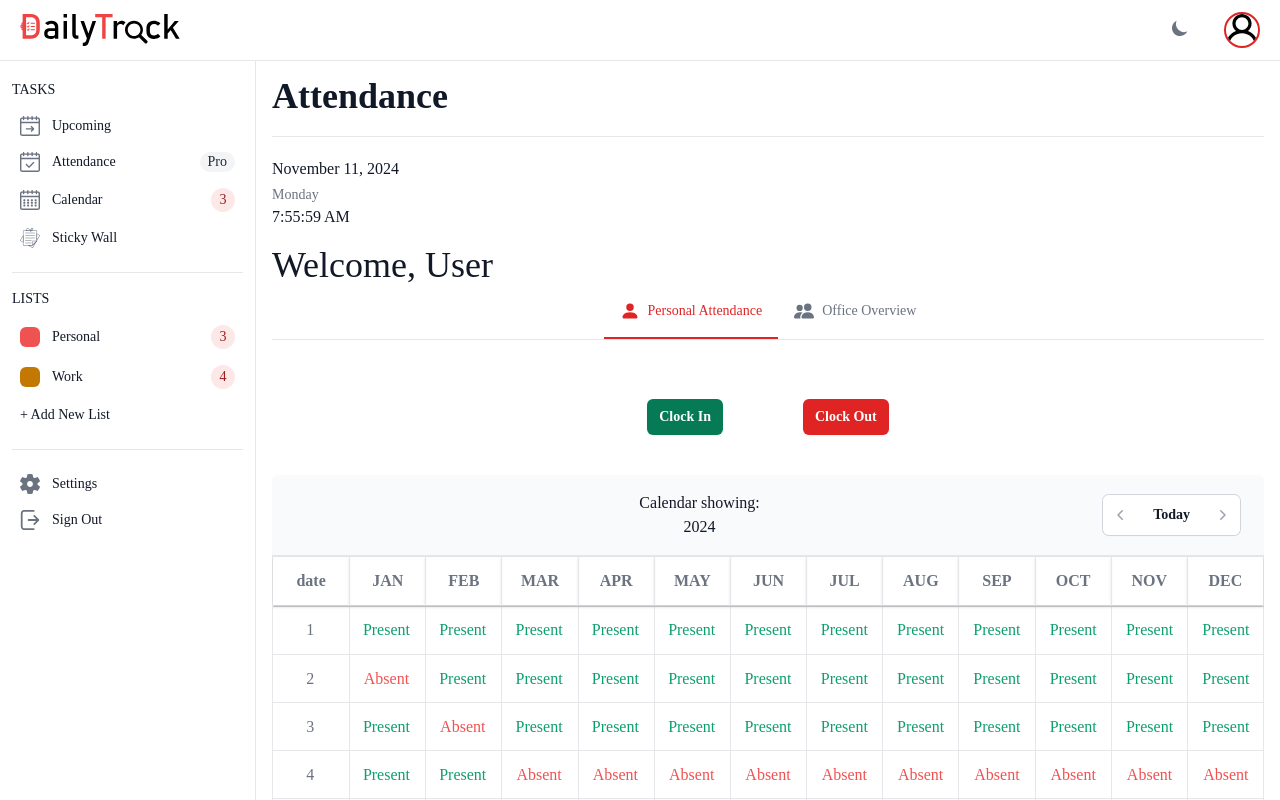
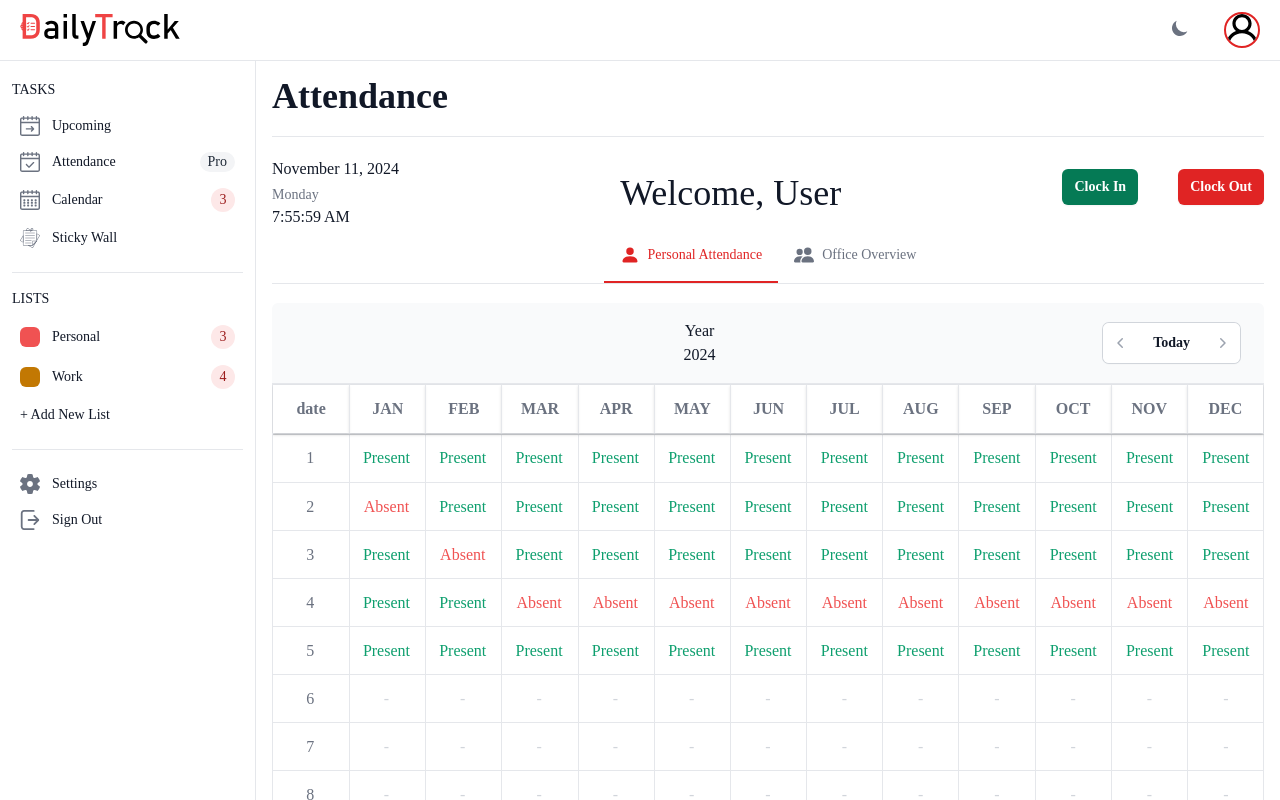
Before and after one commit to Rahat47313/DailyTrackClient, a React (Vite) app: page / in a window 1280 px wide. Shown: the top 800 px of the page. Built offline with nearby package versions, Linux system fonts and the light colour scheme; a web font is replaced by a local one.

Commit message:
update Attendance page

```diff
--- a/src/components/Attendance/Attendance.tsx
+++ b/src/components/Attendance/Attendance.tsx
@@ -12,6 +12,8 @@ export default function Attendance() {
     new Date().toLocaleTimeString()
   );
   const currentDate = useSelector(selectCurrentDate);
+  const [clockingInTime, setClockingInTime] = useState("");
+  const [clockingOutTime, setClockingOutTime] = useState("");
   const tabTheme = {
     base: "flex flex-col gap-2",
     tablist: {
@@ -54,7 +56,8 @@ export default function Attendance() {
       <div className="font-bold text-4xl border-b border-gray-200 dark:border-gray-700 pb-5 mb-5">
         Attendance
       </div>
-      <div className="mb-4">
+      <div className="flex items-center">
+        <div>
           <p>
             {currentDate.toLocaleDateString("default", {
               year: "numeric",
@@ -67,7 +70,28 @@ export default function Attendance() {
           </p>
           <p>{currentTime}</p>
         </div>
-      <p className="text-4xl">Welcome, User</p>
+        <p className="flex text-4xl mx-auto">Welcome, User</p>
+        <div className="flex flex-col items-center">
+          <div className="flex justify-center items-center gap-10 mb-3">
+            <button
+              onClick={() => setClockingInTime(new Date().toLocaleTimeString())}
+              className="rounded-md bg-green-600 px-3 py-2 text-sm font-semibold text-white shadow-sm hover:bg-green-500 focus-visible:outline focus-visible:outline-2 focus-visible:outline-offset-2 focus-visible:outline-green-600"
+            >
+              Clock In
+            </button>
+            <button
+              onClick={() =>
+                setClockingOutTime(new Date().toLocaleTimeString())
+              }
+              className="rounded-md bg-red-600 px-3 py-2 text-sm font-semibold text-white shadow-sm hover:bg-red-500 focus-visible:outline focus-visible:outline-2 focus-visible:outline-offset-2 focus-visible:outline-red-600"
+            >
+              Clock Out
+            </button>
+          </div>
+          {clockingInTime && <p>Clocked in at {clockingInTime}</p>}
+          {clockingOutTime && <p>Clocked out at {clockingOutTime}</p>}
+        </div>
+      </div>
       <div className="flex flex-col gap-3">
         <Tabs
           variant="underline"
--- a/src/components/Attendance/PersonalAttendance.tsx
+++ b/src/components/Attendance/PersonalAttendance.tsx
@@ -28,19 +28,9 @@ export default function PersonalAttendance() {
 
   return (
     <>
-      <div className="my-10">
-        <div className="flex justify-center items-center gap-20">
-          <button className="rounded-md bg-green-600 px-3 py-2 text-sm font-semibold text-white shadow-sm hover:bg-green-500 focus-visible:outline focus-visible:outline-2 focus-visible:outline-offset-2 focus-visible:outline-green-600">
-            Clock In
-          </button>
-          <button className="rounded-md bg-red-600 px-3 py-2 text-sm font-semibold text-white shadow-sm hover:bg-red-500 focus-visible:outline focus-visible:outline-2 focus-visible:outline-offset-2 focus-visible:outline-red-600">
-            Clock Out
-          </button>
-        </div>
-      </div>
       <header className="flex flex-none flex-col-reverse md:flex-row items-center justify-between rounded-t-md bg-gray-50 dark:bg-gray-700 border-b border-gray-200 dark:border-gray-500 px-6 py-4">
         <div className="flex flex-col items-center justify-center mx-auto">
-          <p>Calendar showing:</p>
+          <p>Year</p>
           <p>{navigationDate.getFullYear()}</p>
         </div>
         {/* Navigation Controls */}
--- a/src/components/Attendance/PersonalAttendanceGrid.tsx
+++ b/src/components/Attendance/PersonalAttendanceGrid.tsx
@@ -105,6 +105,17 @@ export default function PersonalAttendanceGrid({
                             ? currentYearAttendance[month]?.[day] || "-"
                             : "-";
 
+                        // Function to format status for display
+                        const formatStatus = (status: string) => {
+                          switch(status) {
+                            case 'Present': return { full: 'Present', abbr: 'P' };
+                            case 'Absent': return { full: 'Absent', abbr: 'A' };
+                            default: return { full: '-', abbr: '-' };
+                          }
+                        };
+
+                        const formattedStatus = formatStatus(status);
+
                         return (
                           <div
                             key={month}
@@ -113,10 +124,11 @@ export default function PersonalAttendanceGrid({
                                 ? "text-green-500"
                                 : status === "Absent"
                                 ? "text-red-500"
-                                : "text-gray-300"
+                                : "text-gray-300 dark:text-gray-600"
                             }`}
                           >
-                            {status}
+                            <span className="hidden lg:inline">{formattedStatus.full}</span>
+                            <span className="lg:hidden">{formattedStatus.abbr}</span>
                           </div>
                         );
                       })}
```
Lines whose indentation alone changed are shown as unchanged.
